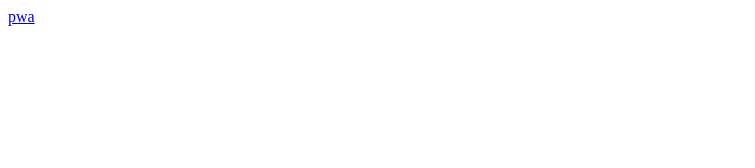
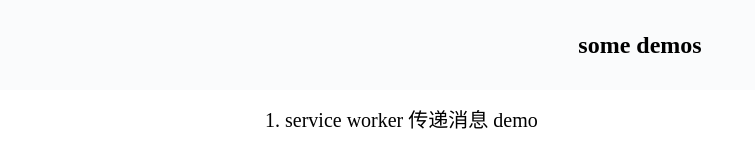
Before and after one commit to Tvinsh/blogDemos, a plain HTML site: page index.html in a window 1280 px wide. Shown: the whole page, without its empty margins (0-755 px from the left). Drawn offline with Linux system fonts and the light colour scheme.

Commit message:
add sw demo

```diff
--- a/index.html
+++ b/index.html
@@ -4,7 +4,46 @@
 	<meta charset="UTF-8">
 	<title>Document</title>
 </head>
+<style>
+	html,body {
+		width: 100%;
+		height: 100%;
+		margin: 0;
+		padding: 0;
+	}
+	h2 {
+		margin: 0;
+		padding: 0;
+	}
+	.content {
+		max-width: 750px;
+		height: 100%;
+		margin: 0 auto;
+	}
+	.title {
+		height: 90px;
+		line-height: 90px;
+		width: 100%;
+		background: #fafbfc;
+		text-align: center;
+	}
+	a {
+		display: block;
+		text-decoration: none;
+		color: #000;
+		height: 20px;
+		line-height: 20px;
+		padding: 20px 0;
+		font-size: 20px;
+	}
+	a:hover {
+		color: #dc505d;
+	}
+</style>
 <body>
-	<a href="pwa/index.html">pwa</a>
+	<h2 class="title">some demos</h2>
+	<div class="content">
+		<a href="sw/index.html">1. service worker 传递消息 demo</a>
+	</div>
 </body>
 </html>
```
Also changed, not shown: pwa/index.html (deleted, +0 -17 lines), sw/index.html (added, +51 -0 lines), sw/index.js (renamed from pwa/index.js), sw/service-worker.js (renamed from pwa/service-worker.js).
